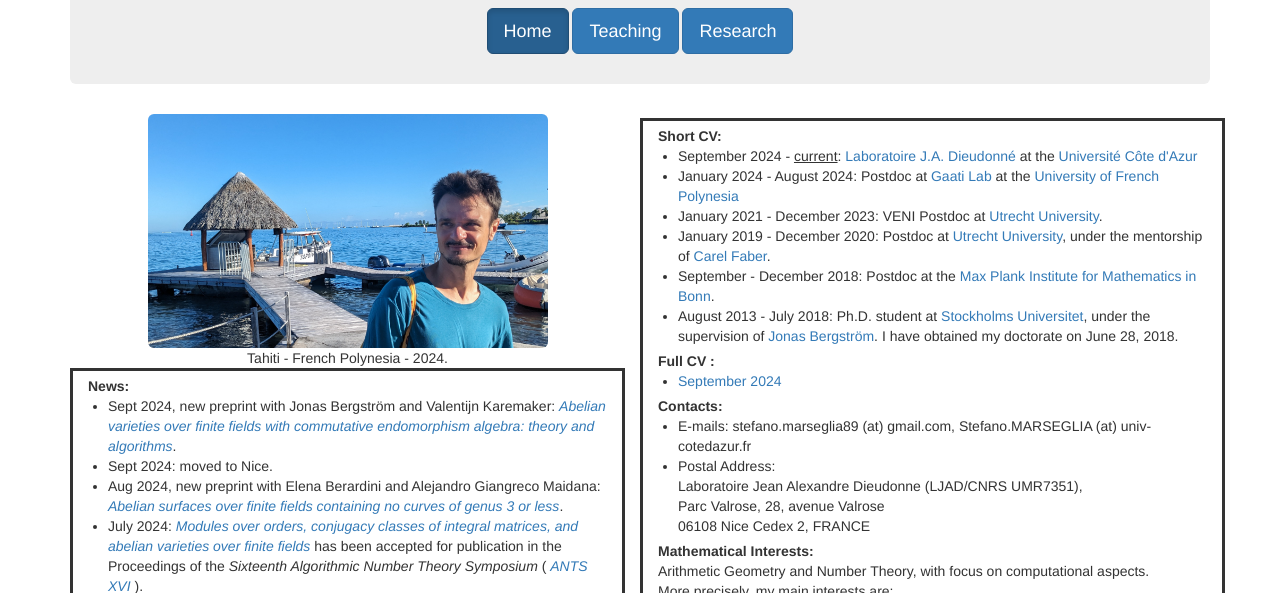
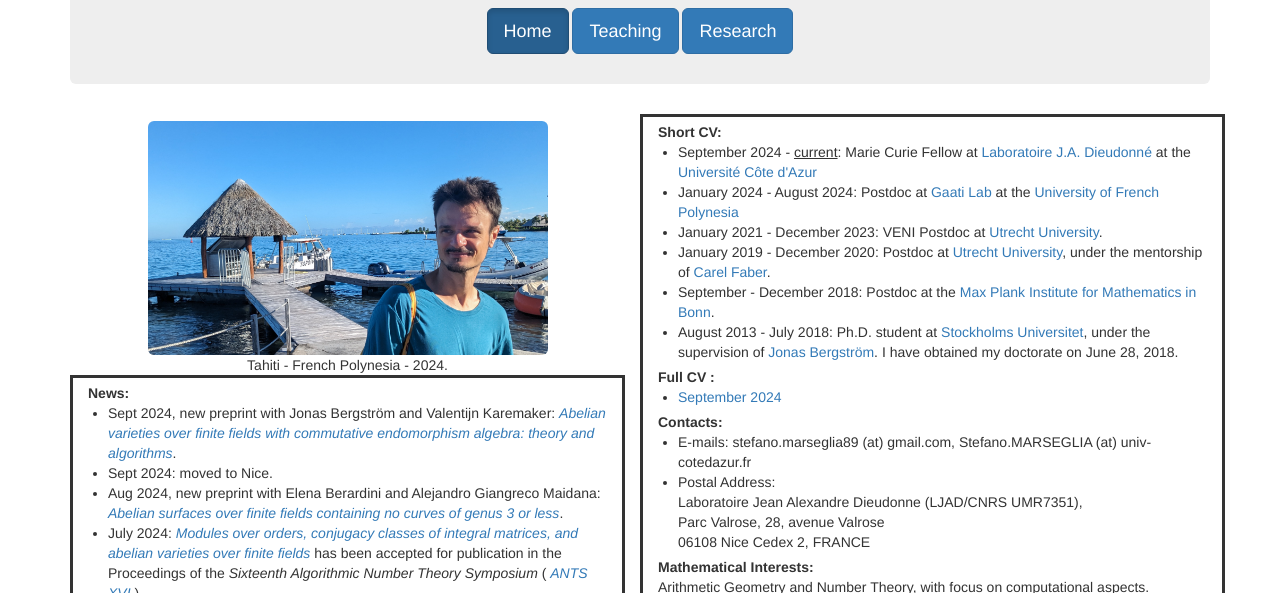
Before and after one commit to stmar89/stmar89.github.io, a plain HTML site: page index.html in a window 1280 px wide. Shown: the part 141-734 px from the top of the page. Drawn offline with nearby package versions, Linux system fonts and the light colour scheme.

Commit message:
better showrt CV

```diff
--- a/index.html
+++ b/index.html
@@ -105,7 +105,7 @@
 			<dl>
 				<dt><b>Short CV:</b></dt>
 					<dd>
-						September 2024 - <u>current</u>: <a href="https://math.univ-cotedazur.fr/">Laboratoire J.A. Dieudonné</a> at the <a href="https://univ-cotedazur.fr/">Université Côte d'Azur</a>
+						September 2024 - <u>current</u>: Marie Curie Fellow at <a href="https://math.univ-cotedazur.fr/">Laboratoire J.A. Dieudonné</a> at the <a href="https://univ-cotedazur.fr/">Université Côte d'Azur</a>
 					</dd>
 					<dd>
 						January 2024 - August 2024:
```
